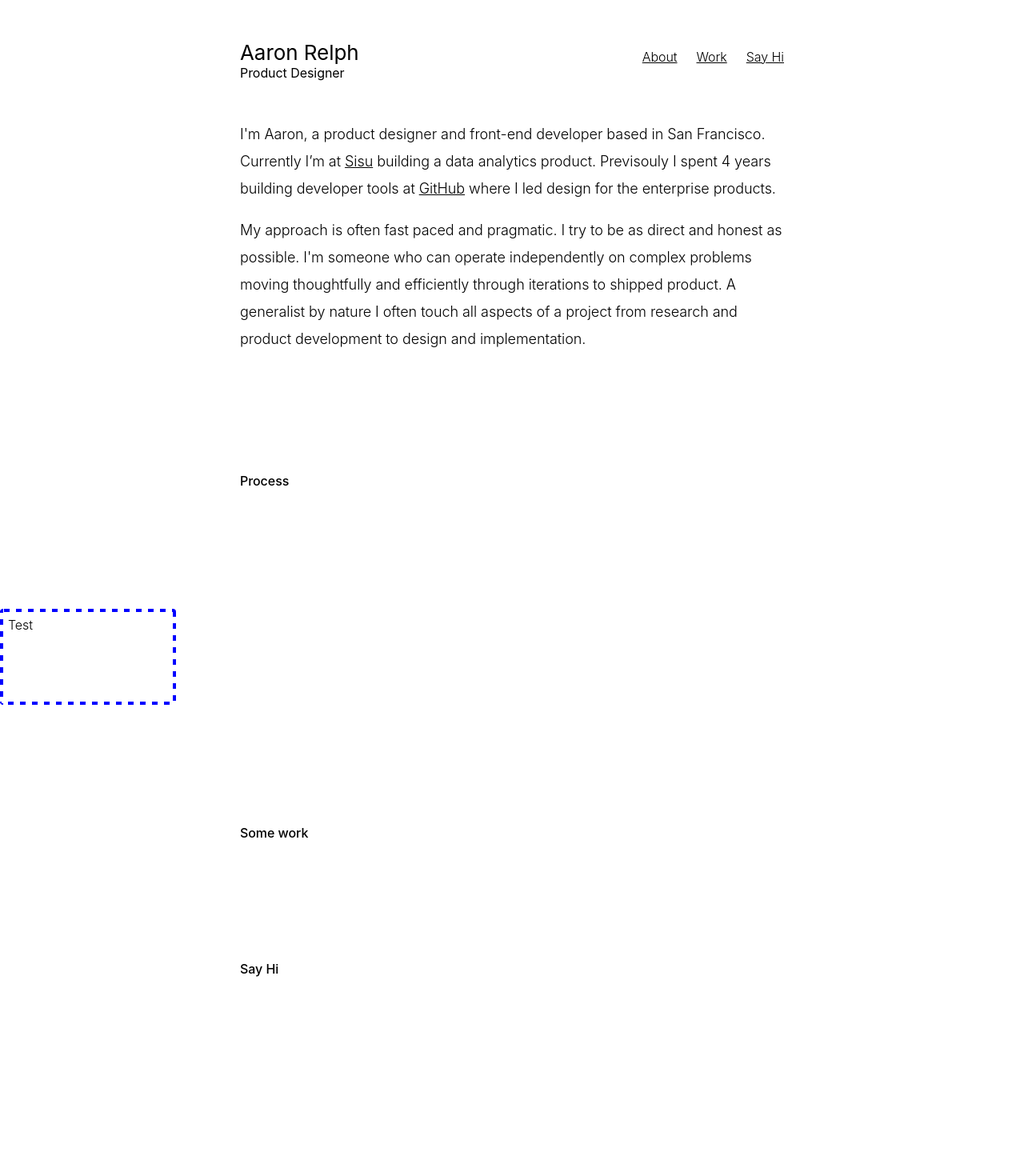
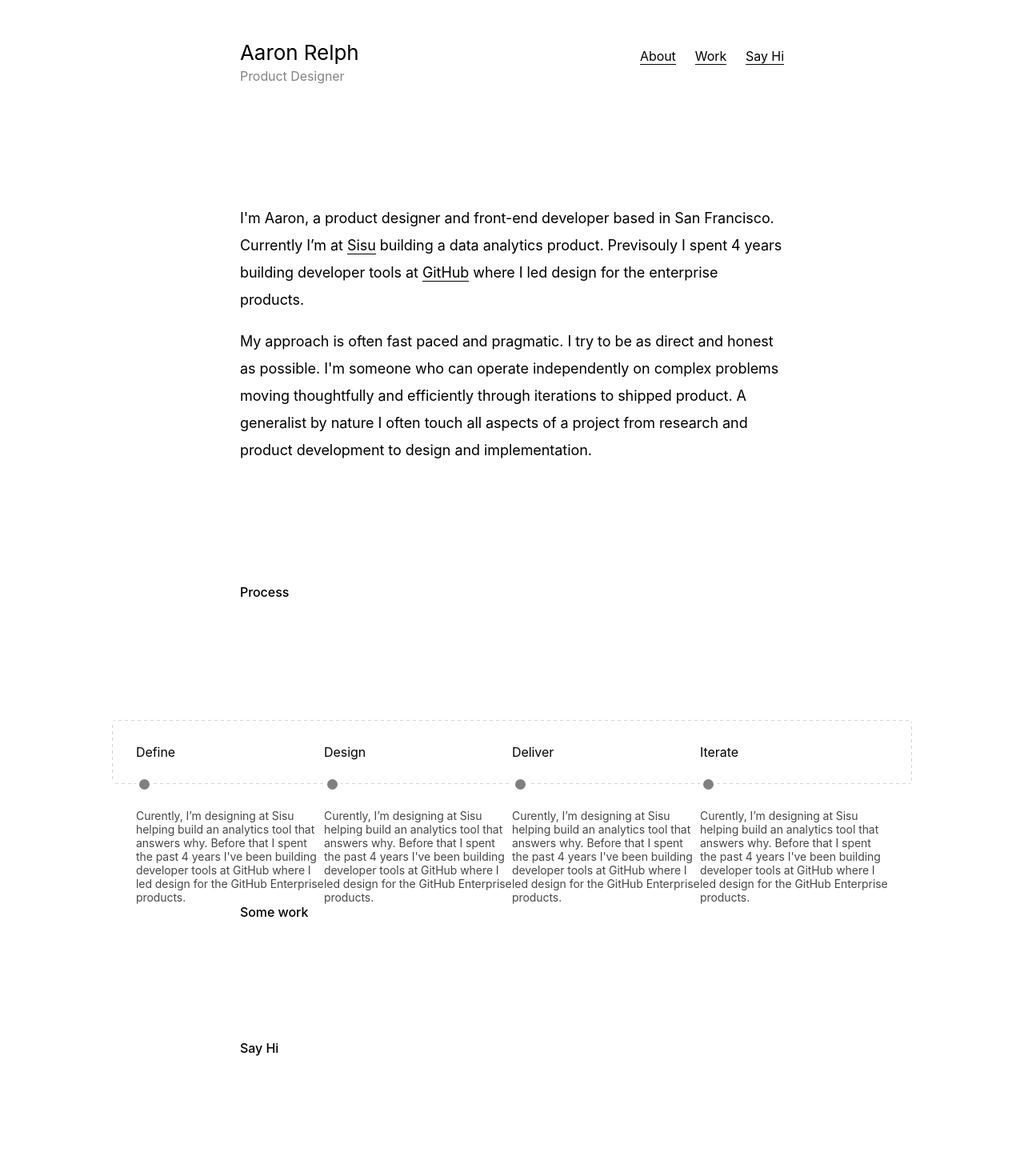
Before and after one commit to aaronrelph/aaronrelph.github.io, a Jekyll site: the page built from index.md, in a window 1280 px wide. Shown: the whole page at 80% size. Built offline with Jekyll 4.4.1, drawn with Linux system fonts in a browser that asks for light colours; some web fonts are replaced; before the commit the page ends 1371 px from its top, so only the background shows below that.

Commit message:
Flesh out more of the navigation and process section

```diff
--- a/_sass/_general.scss
+++ b/_sass/_general.scss
@@ -11,7 +11,7 @@ html, body {
   font-feature-settings: 'kern' 1, 'liga' 1, 'calt' 1;
   font-size: 16px;
   margin: 0;
-  font-weight: 300;
+  font-weight: 400;
 }
 
 .content-wrapper {
@@ -20,18 +20,34 @@ html, body {
 }
 
 .header {
-  margin: 50px 0;
+  margin: 50px 0 150px;
+  transition: all .3s ease-in-out;
+  border-bottom: 1px solid #fff;
 
   &.sticky {
     position: fixed;
     top: 0;
     width: 100%;
     margin: 0;
+    padding: 12px 0;
+    background: #fff;
+    border-bottom: 1px solid #000;
+
+    .name {
+      font-size: 1.125rem;
     }
 
-  &.sticky + .about-me{
-    margin-top: 151px;
+    .title {
+      display: none;
     }
+
+    .navigation .right {
+      align-items: center;
+    }
+  }
+
+  &.sticky + .about-me {
+    margin-top: 251px;
   }
 
   .navigation {
@@ -52,6 +68,12 @@ html, body {
     }
   }
 
+  .title {
+    margin-top: 4px;
+    color: #848484;
+  }
+}
+
 .p-large {
   font-size: 1.125rem;
   line-height: 2.125rem;
@@ -67,22 +89,49 @@ html, body {
 
 
 .process {
-  height: 100px;
-  width: 200px;
+  height: 80px;
+  width: 1000px;
   border-radius: 4px;
-  background: linear-gradient(90deg, blue 50%, transparent 50%), linear-gradient(90deg, blue 50%, transparent 50%), linear-gradient(0deg, blue 50%, transparent 50%), linear-gradient(0deg, blue 50%, transparent 50%);
+  background: linear-gradient(90deg, #D4D4D4 50%, transparent 50%), linear-gradient(90deg, #D4D4D4 50%, transparent 50%), linear-gradient(0deg, #D4D4D4 50%, transparent 50%), linear-gradient(0deg, #D4D4D4 50%, transparent 50%);
   background-repeat: repeat-x, repeat-x, repeat-y, repeat-y;
-  background-size: 15px 4px, 15px 4px, 4px 15px, 4px 15px;
+  background-size: 8px 1px, 8px 1px, 1px 8px, 1px 8px;
   background-position: 0px 0px, 200px 100px, 0px 100px, 200px 0px;
-  padding: 10px;
   animation: border-dance 6s infinite linear;
+  animation-direction: reverse;
+  margin: 0 auto;
+
+  .breakdown {
+    display: flex;
+    width: 94%;
+    margin: 0 auto;
+
+    .item {
+      padding-top: 30px;
+      width: 25%;
+
+      .circle {
+        width: 13px;
+        height: 13px;
+        border-radius: 50%;
+        background: gray;
+        display: block;
+        margin: 20px 0;
+        border: 4px solid #fff;;
+      }
+
+      p {
+        font-size: .875rem;
+        color: #474747;
+      }
+    }
+  }
 }
 
 @keyframes border-dance {
   0% {
-    background-position: 0px 0px, 300px 116px, 0px 150px, 216px 0px;
+    background-position: 0px 0px, 300px 79px, 0px 150px, 999px 0px;
   }
   100% {
-    background-position: 300px 0px, 0px 116px, 0px 0px, 216px 150px;
+    background-position: 300px 0px, 0px 79px, 0px 0px, 999px 150px;
   }
 }
--- a/_sass/_system.scss
+++ b/_sass/_system.scss
@@ -9,4 +9,6 @@ h1, h2, h3, h4, h5, h6 {font-weight: 400; margin: 0;}
 
 a {
   color: #000;
+  text-decoration: none;
+  border-bottom: 1px solid #000;
 }
--- a/index.md
+++ b/index.md
@@ -7,18 +7,15 @@ layout: default
 
 <div class="header" id="myHeader">
   <div class="content-wrapper">
-    <nav class="navigation">
-      <div class="left">
-        <h1>{{ site.name }}</h1>
-      </div>
+    <div class="navigation">
+      <h1 class="name">{{ site.name }}</h1>
       <div class="right">
         <a href="" class="nav-item">About</a>
         <a href="" class="nav-item">Work</a>
         <a href="" class="nav-item">Say Hi</a>
       </div>
-    </nav>
-          <h4>{{ site.role }}</h4>
-
+    </div>
+    <h4 class="title">{{ site.role }}</h4>
   </div>
 </div>
 
@@ -37,7 +34,30 @@ layout: default
   </div>
 </div>
 
-<div class="process">Test</div>
+<div class="process">
+  <div class="breakdown">
+    <div class="item define">
+      <h4>Define</h4>
+      <span class="circle"></span>
+      <p>Curently, I’m designing at Sisu helping build an analytics tool that answers why. Before that I spent the past 4 years I've been building developer tools at GitHub where I led design for the GitHub Enterprise products.</p>
+    </div>
+    <div class="item design">
+      <h4>Design</h4>
+      <span class="circle"></span>
+      <p>Curently, I’m designing at Sisu helping build an analytics tool that answers why. Before that I spent the past 4 years I've been building developer tools at GitHub where I led design for the GitHub Enterprise products.</p>
+    </div>
+    <div class="item deliver">
+      <h4>Deliver</h4>
+      <span class="circle"></span>
+      <p>Curently, I’m designing at Sisu helping build an analytics tool that answers why. Before that I spent the past 4 years I've been building developer tools at GitHub where I led design for the GitHub Enterprise products.</p>
+    </div>
+    <div class="item iterate">
+      <h4>Iterate</h4>
+      <span class="circle"></span>
+      <p>Curently, I’m designing at Sisu helping build an analytics tool that answers why. Before that I spent the past 4 years I've been building developer tools at GitHub where I led design for the GitHub Enterprise products.</p>
+    </div>
+  </div>
+</div>
 
 <div class="divider">
   <div class="content-wrapper">
```
Lines whose indentation alone changed are shown as unchanged.
